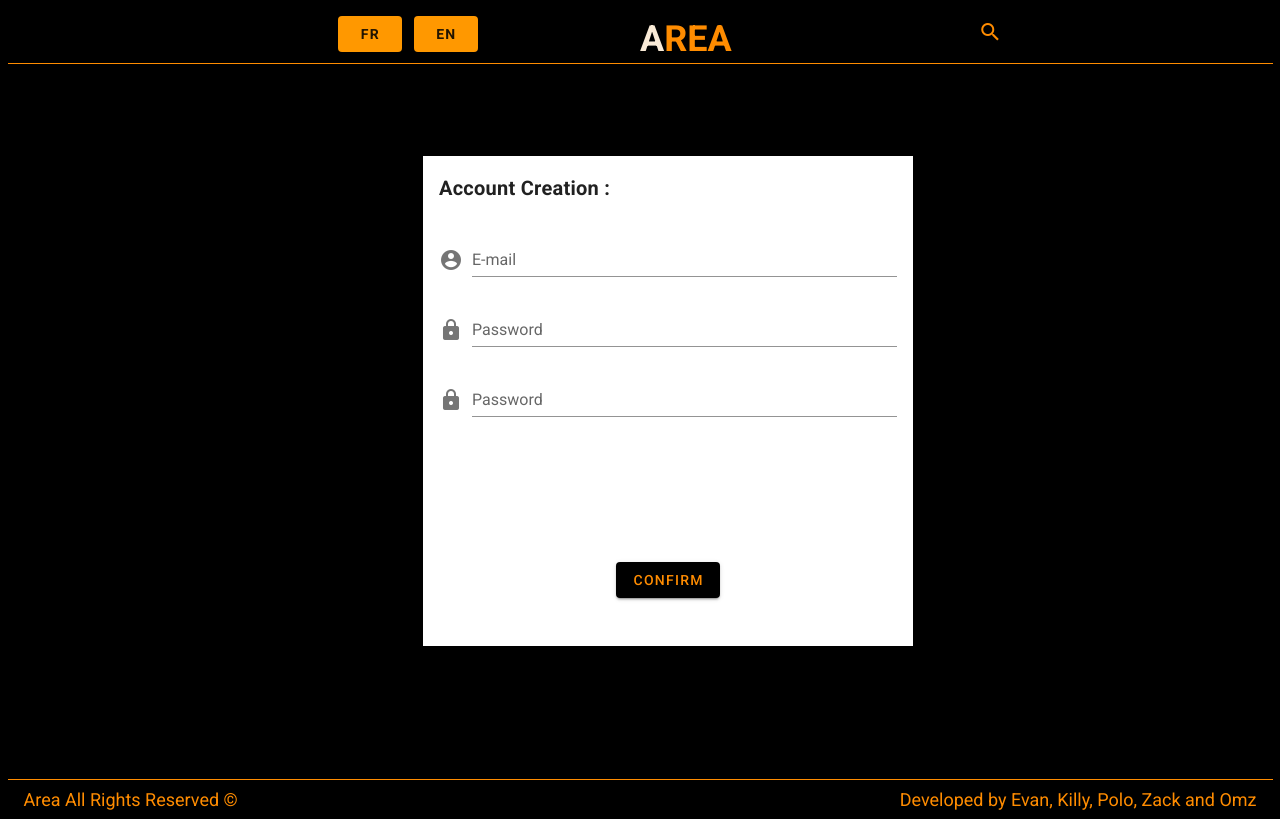
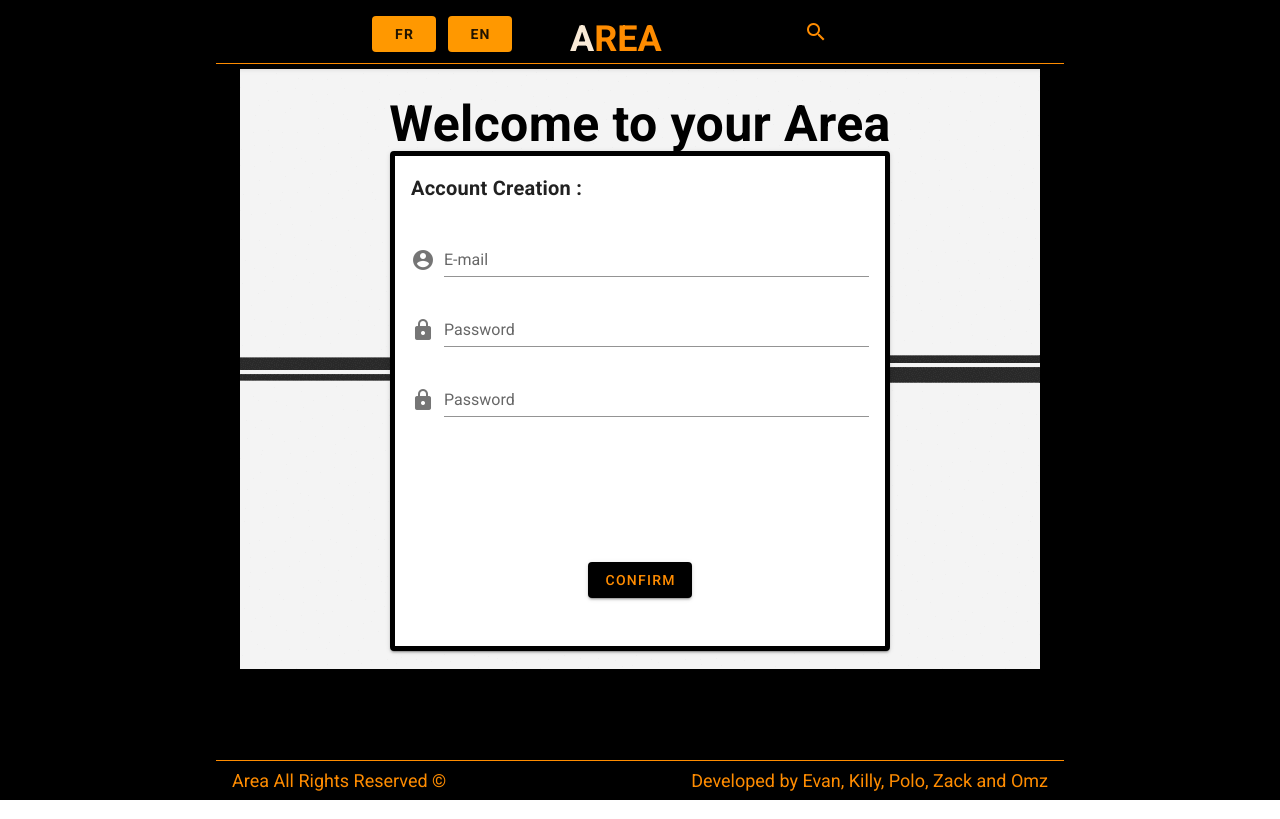
Before and after one commit to polBachelin/AREA, a Vue app in the folder client/: page /home in a window 1280 px wide. Both pictures are taken after typing "Sample", "Sample123", "Sample" into the empty fields and a click on the button "CREATE ACCOUNT". Built offline with nearby package versions, Linux system fonts and the light colour scheme; a web font is replaced by a local one.

Commit message:
fix : minor bugfixes

```diff
--- a/client/src/App.vue
+++ b/client/src/App.vue
@@ -9,7 +9,7 @@
           style="background-color: black; border-bottom: 1px solid darkorange"
       >
         <v-row>
-          <v-col cols="3"/>
+          <v-col cols="2"/>
           <v-col cols="3" class="mt-2" style="display: flex">
             <v-btn color="orange" @click="changeLanguage('fr')" style="font-weight: bold">
               FR
@@ -192,12 +192,12 @@ export default {
       localStorage.setItem('isLogged', 'false')
       localStorage.setItem('accessToken', '')
       localStorage.setItem('username', '')
-      this.$router.push('/login')
+      window.location.replace('http://localhost:8080/login')
     },
 
     changeLanguage(lang) {
       localStorage.setItem('lang', lang)
-      this.$router.go()
+      this.$router.go(0)
     },
   },
   created() {
--- a/client/src/components/Login.vue
+++ b/client/src/components/Login.vue
@@ -1,6 +1,6 @@
 <template style="background-color: black">
   <v-container style="background-color: black">
-    <v-img src="../assets/background2.gif" max-height="800">
+    <v-img src="../assets/loginBackground.png" max-height="800">
     <v-row class="justify-center">
       <v-card-text class="text-center title_text mt-10" style="color: darkorange">
         {{ $t('message.welcomeTitle') }}
--- a/client/src/components/Register.vue
+++ b/client/src/components/Register.vue
@@ -1,6 +1,6 @@
 <template>
-  <v-container class="ml-14">
-    <v-img src="../assets/background.gif" max-height="800">
+  <v-container>
+    <v-img src="../assets/loginBackground.png" max-height="800">
       <v-row class="justify-center">
         <v-card-text class="text-center title_text mt-10">
           {{ $t('message.welcomeTitle') }}
```
Also changed, not shown: client/src/assets/loginBackground.png (added).
